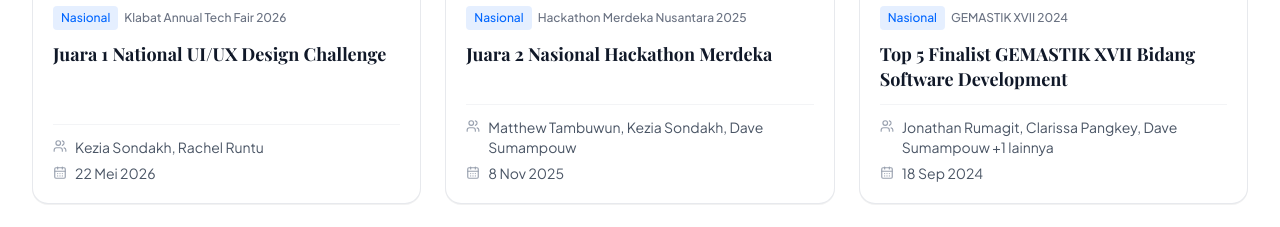
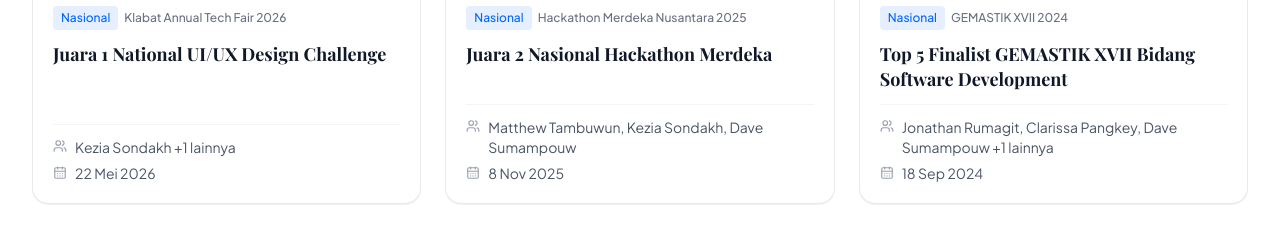
Before and after one commit to uvicsuvics/uvics-website, a Next.js app: page /achievements/juara-1-national-ai-hackathon-2026 in a window 1280 px wide. Shown: the part 1720-1947 px from the top of the page. Built offline with nearby package versions, Linux system fonts and the light colour scheme; a web font is replaced by a local one.

Commit message:
fix(portfolio): keep linked members without a public name (#5)

```diff
--- a/app/(public)/achievements/[slug]/page.tsx
+++ b/app/(public)/achievements/[slug]/page.tsx
@@ -5,7 +5,7 @@ import type { Metadata } from "next";
 import { ArrowLeft, Building2, CalendarDays, Flag, Trophy, UserRound } from "lucide-react";
 import { AchievementCard } from "@/components/portfolio/AchievementCard";
 import { ProjectCard } from "@/components/portfolio/ProjectCard";
-import { LEVEL_LABELS, formatPortfolioDate } from "@/components/portfolio/portfolioLabels";
+import { LEVEL_LABELS, MEMBER_NAME_FALLBACK, formatPortfolioDate } from "@/components/portfolio/portfolioLabels";
 import { Badge } from "@/components/ui/Badge";
 import {
   getAchievementBySlug,
@@ -132,7 +132,7 @@ export default async function AchievementDetailPage({ params }: AchievementDetai
                       <UserRound className="w-5 h-5" aria-hidden="true" />
                     </span>
                     <div className="min-w-0">
-                      <p className="text-sm font-semibold text-gray-900 truncate">{member.name}</p>
+                      <p className="text-sm font-semibold text-gray-900 truncate">{member.name ?? MEMBER_NAME_FALLBACK}</p>
                       {member.role ? <p className="text-xs text-gray-500 truncate">{member.role}</p> : null}
                     </div>
                   </li>
--- a/app/(public)/achievements/page.tsx
+++ b/app/(public)/achievements/page.tsx
@@ -3,7 +3,7 @@ import { AchievementsExplorer } from "@/components/portfolio/AchievementsExplore
 import { EmptyState } from "@/components/portfolio/EmptyState";
 import { FeaturedAchievement } from "@/components/portfolio/FeaturedAchievement";
 import { PortfolioHero } from "@/components/portfolio/PortfolioHero";
-import { getAchievements } from "@/lib/services/achievementService";
+import { countUniqueMembers, getAchievements } from "@/lib/services/achievementService";
 
 const description = "Capaian mahasiswa UVICS di kompetisi nasional dan internasional.";
 
@@ -28,12 +28,11 @@ export default async function AchievementsPage() {
   const nationalPlus = items.filter(
     ({ achievement }) => achievement.level === "NASIONAL" || achievement.level === "INTERNASIONAL",
   ).length;
-  const participants = new Set(items.flatMap(({ members }) => members.map((member) => member.name))).size;
 
   const stats = [
     { label: "Total Prestasi", value: items.length },
     { label: "Tingkat Nasional & Internasional", value: nationalPlus },
-    { label: "Anggota Terlibat", value: participants },
+    { label: "Anggota Terlibat", value: countUniqueMembers(items) },
   ];
 
   return (
--- a/components/portfolio/AchievementCard.tsx
+++ b/components/portfolio/AchievementCard.tsx
@@ -2,7 +2,7 @@ import Image from 'next/image';
 import Link from 'next/link';
 import { CalendarDays, Trophy, Users } from 'lucide-react';
 import { Badge } from '@/components/ui/Badge';
-import { LEVEL_LABELS, formatPortfolioDate } from '@/components/portfolio/portfolioLabels';
+import { LEVEL_LABELS, formatPortfolioDate, summarizeMembers } from '@/components/portfolio/portfolioLabels';
 import { cn } from '@/lib/utils';
 import type { Achievement } from '@/types/portfolio';
 
@@ -11,8 +11,8 @@ const TOP_RANK_PATTERN = /^juara\s*1\b/i;
 
 interface AchievementCardProps {
   achievement: Achievement;
-  /** Nama anggota/tim yang sudah digabung oleh service; `Achievement` hanya menyimpan relasi lewat id. */
-  members?: string[];
+  /** Nama anggota/tim yang sudah digabung oleh service; `null` untuk anggota tanpa nama publik. */
+  members?: (string | null)[];
   className?: string;
 }
 
@@ -25,8 +25,7 @@ interface AchievementCardProps {
  */
 export function AchievementCard({ achievement, members = [], className }: AchievementCardProps) {
   const { slug, title, competitionName, level, ranking, achievementDate, coverImage } = achievement;
-  const visibleMembers = members.slice(0, MAX_VISIBLE_MEMBERS);
-  const hiddenCount = members.length - visibleMembers.length;
+  const memberSummary = summarizeMembers(members, MAX_VISIBLE_MEMBERS);
   const isTopRank = TOP_RANK_PATTERN.test(ranking);
 
   return (
@@ -78,13 +77,10 @@ export function AchievementCard({ achievement, members = [], className }: Achiev
         </h3>
 
         <div className="flex flex-col gap-1.5 pt-3 mt-auto text-xs sm:text-sm text-gray-600 border-t border-gray-100">
-          {visibleMembers.length > 0 ? (
+          {memberSummary ? (
             <div className="flex items-start gap-2">
               <Users className="w-3.5 h-3.5 mt-0.5 text-gray-400 shrink-0" aria-hidden="true" />
-              <span className="line-clamp-2">
-                {visibleMembers.join(', ')}
-                {hiddenCount > 0 ? ` +${hiddenCount} lainnya` : ''}
-              </span>
+              <span className="line-clamp-2">{memberSummary}</span>
             </div>
           ) : null}
           <div className="flex items-center gap-2">
--- a/components/portfolio/portfolioLabels.ts
+++ b/components/portfolio/portfolioLabels.ts
@@ -29,6 +29,20 @@ export const LEVEL_OPTIONS: PortfolioOption[] = (
 export const PROJECT_STATUS_OPTIONS: PortfolioOption[] = (
   Object.keys(PROJECT_STATUS_CONFIG) as ProjectStatus[]
 ).map((value) => ({ value, label: PROJECT_STATUS_CONFIG[value].label }));
+
+/** Pengganti nama untuk member tertaut tanpa proyeksi nama publik (kontrak #11). */
+export const MEMBER_NAME_FALLBACK = 'Anggota UVICS';
+
+/**
+ * Ringkasan anggota untuk kartu: nama yang ada (maks. `maxNames`), lalu jumlah sisanya
+ * termasuk anggota tanpa nama.
+ */
+export function summarizeMembers(names: readonly (string | null)[], maxNames = names.length): string {
+  const known = names.filter((name): name is string => name !== null).slice(0, maxNames);
+  const rest = names.length - known.length;
+  if (rest === 0) return known.join(', ');
+  return known.length > 0 ? `${known.join(', ')} +${rest} lainnya` : `${rest} anggota UVICS`;
+}
 
 export type RankTier = 'gold' | 'silver' | 'bronze' | 'neutral';
 
--- a/components/sections/AchievementsSection.tsx
+++ b/components/sections/AchievementsSection.tsx
@@ -12,7 +12,13 @@ import {
   Calendar,
   ArrowRight,
 } from "lucide-react";
-import { LEVEL_LABELS, formatPortfolioDate, getRankTier, getYear } from "@/components/portfolio/portfolioLabels";
+import {
+  LEVEL_LABELS,
+  formatPortfolioDate,
+  getRankTier,
+  getYear,
+  summarizeMembers,
+} from "@/components/portfolio/portfolioLabels";
 import type { RankTier } from "@/components/portfolio/portfolioLabels";
 import { Button } from "@/components/ui/Button";
 import type { AchievementWithRelations } from "@/types/portfolio";
@@ -35,7 +41,7 @@ export function AchievementsSection({ achievements }: AchievementsSectionProps)
     ...achievement,
     year: String(getYear(achievement.achievementDate)),
     tier: getRankTier(achievement.ranking),
-    memberNames: members.map((member) => member.name).join(", "),
+    memberNames: summarizeMembers(members.map((member) => member.name)),
   }));
 
   const filteredItems =
--- a/data/mock/achievements.ts
+++ b/data/mock/achievements.ts
@@ -3,6 +3,7 @@ import type { Achievement, AchievementMember } from '@/types/portfolio';
 // Data relasional bergaya tabel: relasi hanya lewat id, tanpa objek bersarang.
 // Penggabungan (join) dilakukan di lib/services, bukan di sini.
 // Nama peserta ada di `memberName`, juga untuk baris yang punya `memberId`: proyeksi nama member belum ada.
+// Satu baris tertaut (am-8) sengaja tanpa nama, meniru kontrak #11 supaya placeholder teruji.
 
 export const UVICS_ACHIEVEMENTS: Achievement[] = [
   {
@@ -71,7 +72,7 @@ export const UVICS_ACHIEVEMENT_MEMBERS: AchievementMember[] = [
   { id: 'am-5', achievementId: 'ach-hackathon-merdeka-2025', memberId: 'mem-kezia', memberName: 'Kezia Sondakh', role: 'UI/UX Designer' },
   { id: 'am-6', achievementId: 'ach-hackathon-merdeka-2025', memberId: 'mem-dave', memberName: 'Dave Sumampouw', role: 'Backend Engineer' },
   { id: 'am-7', achievementId: 'ach-uiux-techfair-2026', memberId: 'mem-kezia', memberName: 'Kezia Sondakh', role: 'Ketua Tim' },
-  { id: 'am-8', achievementId: 'ach-uiux-techfair-2026', memberId: 'mem-rachel', memberName: 'Rachel Runtu', role: 'UI/UX Designer' },
+  { id: 'am-8', achievementId: 'ach-uiux-techfair-2026', memberId: 'mem-rachel', memberName: null, role: 'UI/UX Designer' },
   { id: 'am-9', achievementId: 'ach-gemastik-xvii-2024', memberId: 'mem-jonathan', memberName: 'Jonathan Rumagit', role: 'Ketua Tim' },
   { id: 'am-10', achievementId: 'ach-gemastik-xvii-2024', memberId: 'mem-clarissa', memberName: 'Clarissa Pangkey', role: 'Frontend Engineer' },
   { id: 'am-11', achievementId: 'ach-gemastik-xvii-2024', memberId: 'mem-dave', memberName: 'Dave Sumampouw', role: 'Backend Engineer' },
--- a/lib/services/achievementService.ts
+++ b/lib/services/achievementService.ts
@@ -14,6 +14,11 @@ function toWithRelations(achievement: Achievement): AchievementWithRelations {
     members: toTeamMembers(UVICS_ACHIEVEMENT_MEMBERS.filter((row) => row.achievementId === achievement.id)),
     project: achievement.projectId ? (PROJECTS_BY_ID.get(achievement.projectId) ?? null) : null,
   };
+}
+
+/** Anggota unik (per `memberId`) di semua prestasi; peserta non-member dan nama yang sama tidak mempengaruhi hitungan. */
+export function countUniqueMembers(items: readonly Pick<AchievementWithRelations, "members">[]): number {
+  return new Set(items.flatMap(({ members }) => members.flatMap(({ memberId }) => (memberId ? [memberId] : [])))).size;
 }
 
 /** Prestasi, terbaru lebih dulu. */
--- a/lib/services/shared.ts
+++ b/lib/services/shared.ts
@@ -14,7 +14,7 @@ export function findBySlug<T extends { slug: string }>(items: readonly T[], slug
   return items.find((item) => item.slug === slug) ?? null;
 }
 
-/** Peserta prestasi atau project (D18) menjadi anggota tim; baris tanpa nama dilewati. */
+/** Peserta prestasi atau project (D18) menjadi anggota tim; member tertaut tanpa nama tetap dipertahankan. */
 export function toTeamMembers(rows: readonly (AchievementMember | ProjectMember)[]): PortfolioTeamMember[] {
-  return rows.flatMap((row) => (row.memberName ? [{ id: row.id, name: row.memberName, role: row.role }] : []));
+  return rows.map((row) => ({ id: row.id, memberId: row.memberId, name: row.memberName, role: row.role }));
 }
```
Also changed, not shown: app/(public)/projects/[slug]/page.tsx (+6 -2 lines), types/portfolio.ts (+6 -2 lines), 2 other files (tests, documents, lock files or other folders).
